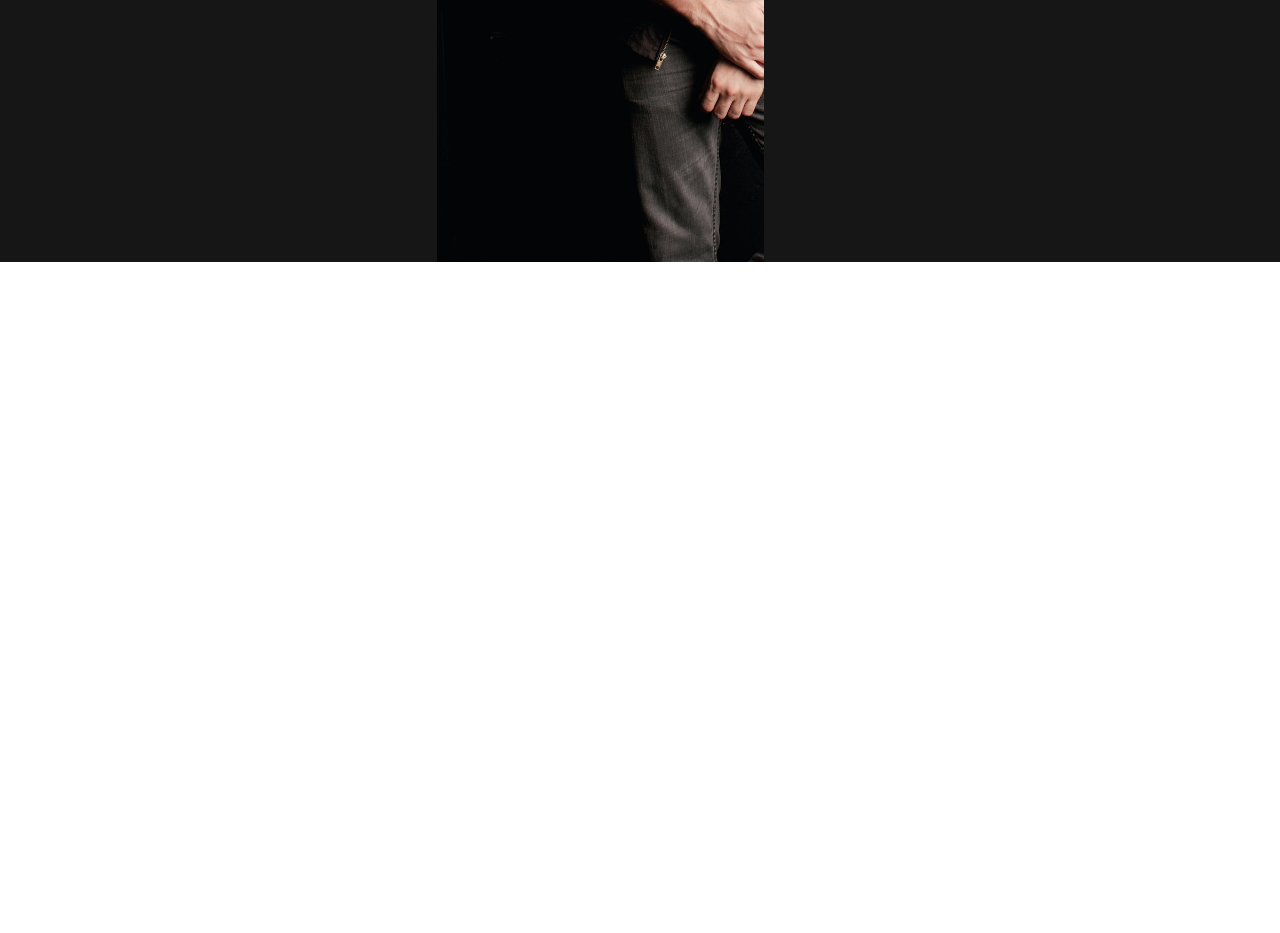
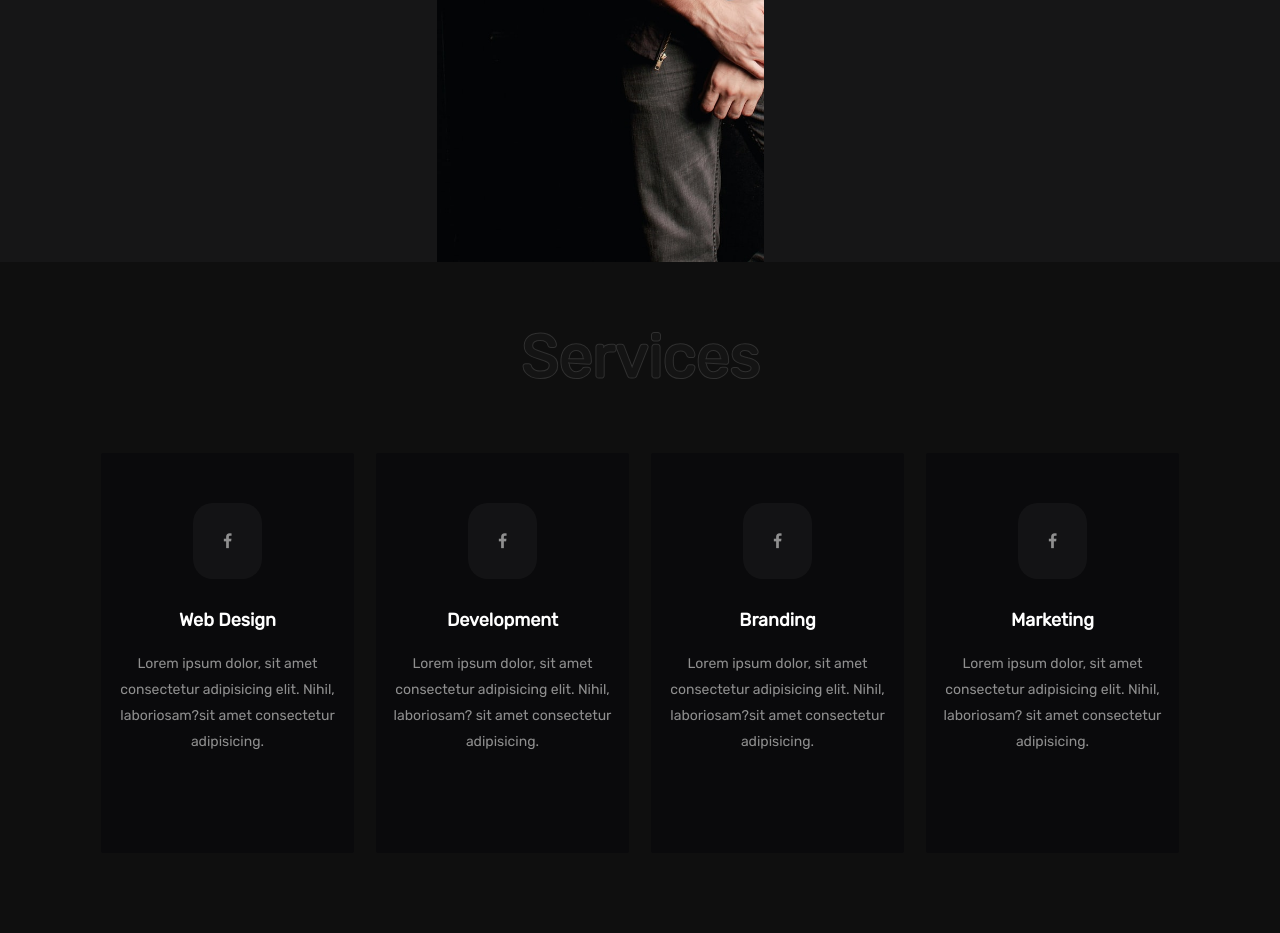
Before and after one commit to Rashid-Aly/portfolio, a plain HTML site: page index.html in a window 1280 px wide. Shown: the part 1338-2271 px from the top of the page. Before the commit the page ends 1600 px from the top, so only its background shows below. Drawn offline with Linux system fonts and the light colour scheme; a web font is replaced by a local one.

Commit message:
complete services section

```diff
--- a/index.html
+++ b/index.html
@@ -100,6 +100,60 @@
 
      <!----------- Services ----------->
 
+     <section>
+          <div class="heading3">
+               <div class="Services">
+                    <h1>Services</h1>
+               </div>
+               <div class="Cards">
+                    <div class="container">
+                         <div class="card1">
+                              <div class="icon1">
+                                   <i class="fa fa-facebook"></i>
+                              </div>
+                              <div class="cardtext1">
+                                   <h1>Web Design</h1>
+                                   <p>Lorem ipsum dolor, sit amet consectetur adipisicing elit. Nihil, laboriosam?sit
+                                        amet consectetur adipisicing.</p>
+                              </div>
+
+                         </div>
+                         <div class="card1">
+                              <div class="icon1">
+                                   <i class="fa fa-facebook"></i>
+                              </div>
+                              <div class="cardtext1">
+                                   <h1>Development</h1>
+                                   <p>Lorem ipsum dolor, sit amet consectetur adipisicing elit. Nihil, laboriosam? sit
+                                        amet consectetur adipisicing.</p>
+                              </div>
+                         </div>
+                         <div class="card1">
+                              <div class="icon1">
+                                   <i class="fa fa-facebook"></i>
+                              </div>
+                              <div class="cardtext1">
+                                   <h1>Branding</h1>
+                                   <p>Lorem ipsum dolor, sit amet consectetur adipisicing elit. Nihil, laboriosam?sit
+                                        amet consectetur adipisicing.</p>
+                              </div>
+                         </div>
+                         <div class="card1">
+                              <div class="icon1">
+                                   <i class="fa fa-facebook"></i>
+                              </div>
+                              <div class="cardtext1">
+                                   <h1>Marketing
+                                   </h1>
+                                   <p>Lorem ipsum dolor, sit amet consectetur adipisicing elit. Nihil, laboriosam? sit
+                                        amet consectetur adipisicing.</p>
+                              </div>
+                         </div>
+                    </div>
+               </div>
+          </div>
+     </section>
+
      <script>
           function toggleMenu() {
                var menu = document.querySelector('.navbar-menu');
```
